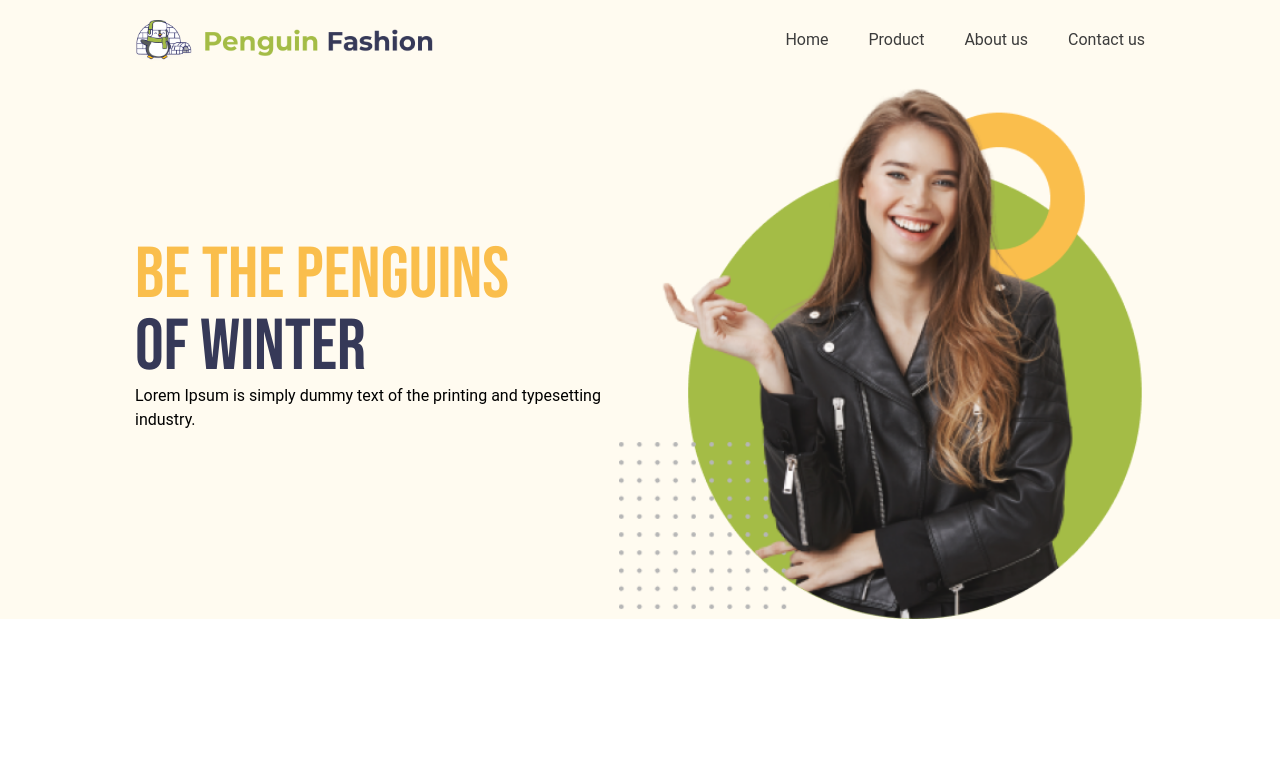
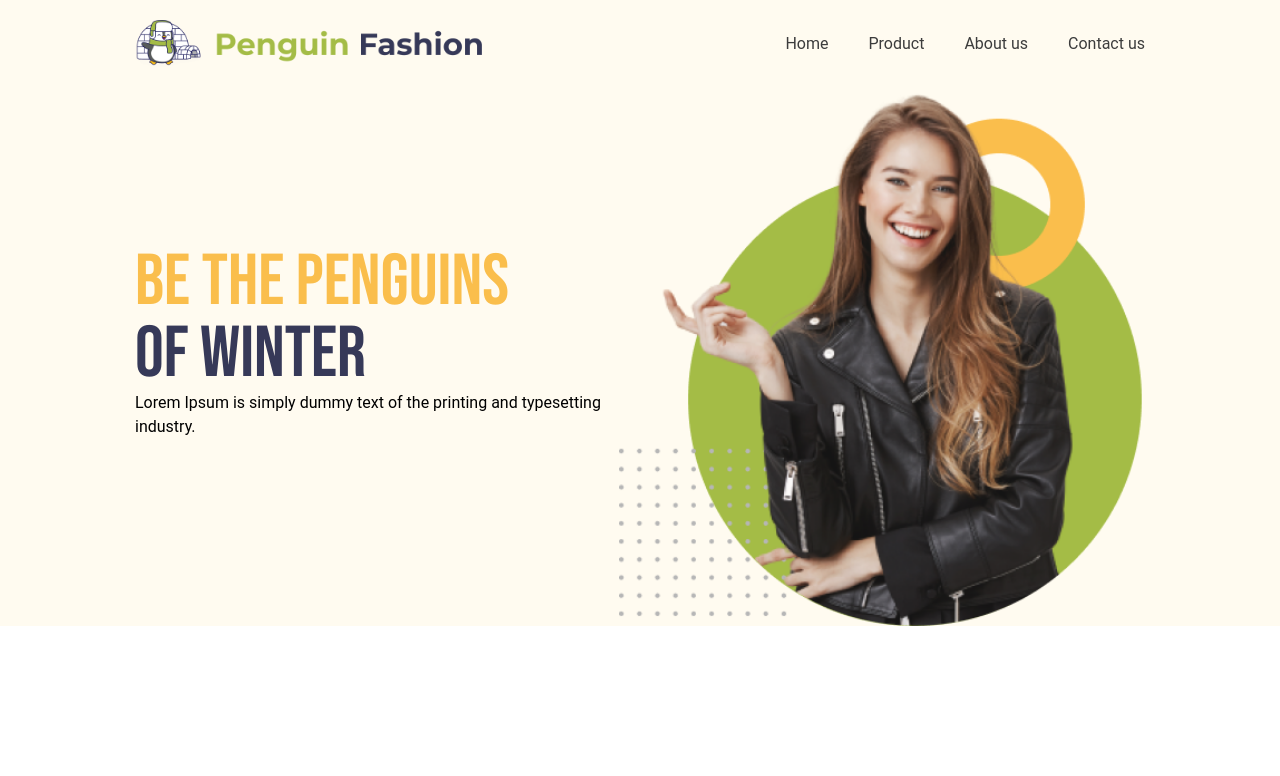
Before and after one commit to palsourov/Penguin-Fashion-with-Tailwind-CSs, a plain HTML site: page index.html in a window 1280 px wide. Shown: the top 776 px of the page. Drawn offline with nearby package versions, Linux system fonts and the light colour scheme.

Commit message:
update index file

```diff
--- a/index.html
+++ b/index.html
@@ -32,7 +32,7 @@
           class="flex justify-between items-center pt-5 ml-[135px] mr-[135px]"
         >
           <div class="flex items-center">
-            <img class="w-75" src="./icons/logo.png" alt="" />
+            <img class="w-[350px]" src="./icons/logo.png" alt="" />
           </div>
           <div class="navBar flex gap-10">
             <ul class="flex gap-10">
```
